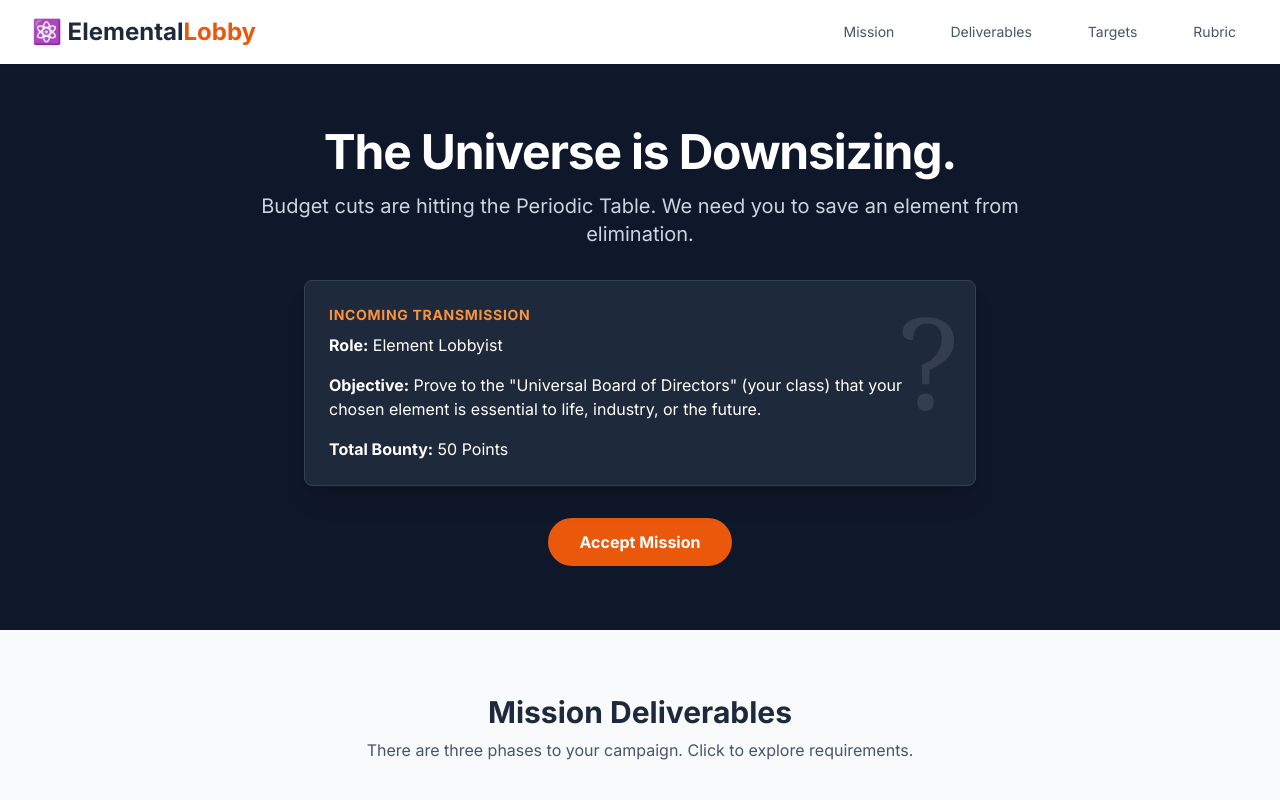
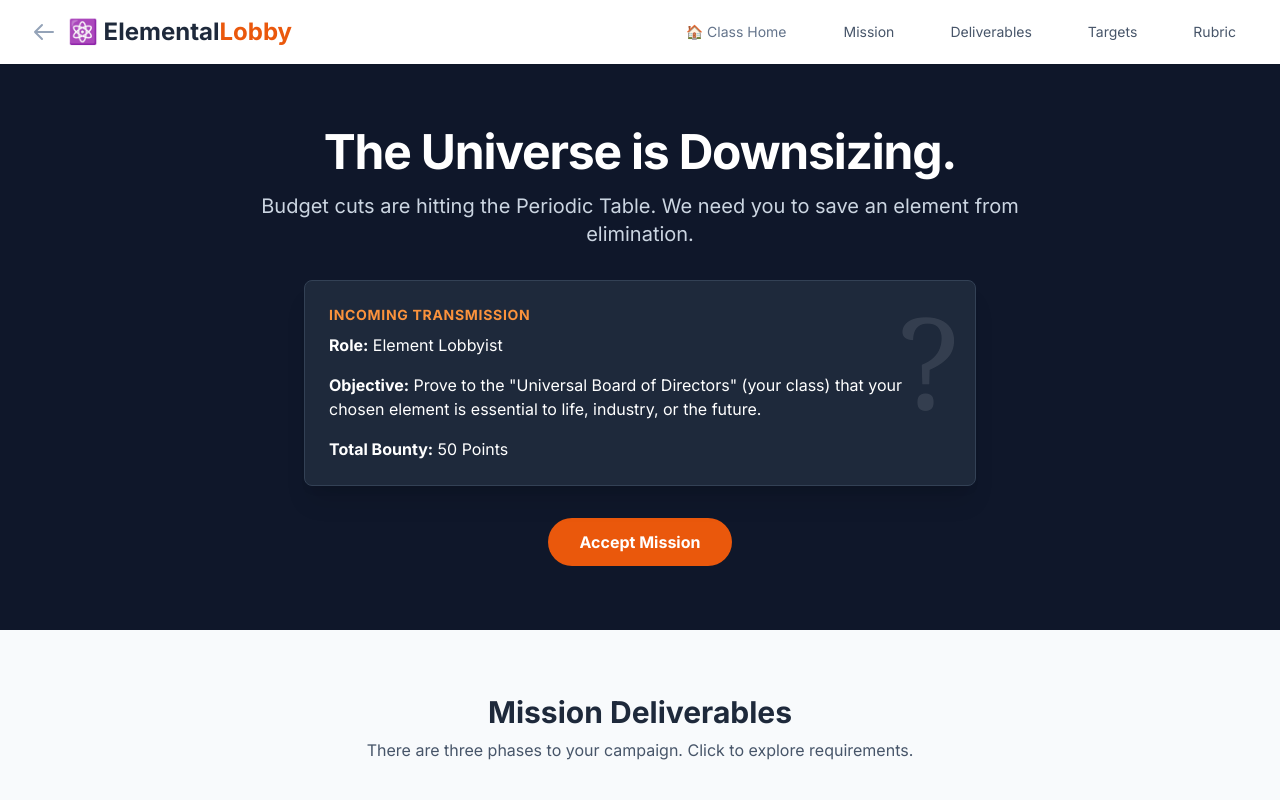
Before and after one commit to LHS-Beane/Chemistry, a plain HTML site: page docs/projects/element/index.html in a window 1280 px wide. Shown: the top 800 px of the page. Drawn offline with nearby package versions, Linux system fonts and the light colour scheme.

Commit message:
Update index.html

```diff
--- a/docs/projects/element/index.html
+++ b/docs/projects/element/index.html
@@ -56,9 +56,15 @@
         <div class="max-w-7xl mx-auto px-4 sm:px-6 lg:px-8">
             <div class="flex justify-between h-16">
                 <div class="flex items-center">
+                    <a href="/Chemistry/index.html" class="mr-3 text-slate-400 hover:text-orange-600 transition-colors" title="Back to Class Home">
+                        <svg xmlns="http://www.w3.org/2000/svg" class="h-6 w-6" fill="none" viewBox="0 0 24 24" stroke="currentColor">
+                            <path stroke-linecap="round" stroke-linejoin="round" stroke-width="2" d="M10 19l-7-7m0 0l7-7m-7 7h18" />
+                        </svg>
+                    </a>
                     <span class="text-2xl font-bold text-slate-800">⚛️ Elemental<span class="text-orange-600">Lobby</span></span>
                 </div>
                 <div class="hidden sm:flex space-x-8 items-center">
+                    <a href="/Chemistry/index.html" class="text-slate-500 hover:text-orange-600 px-3 py-2 rounded-md text-sm font-medium border border-transparent hover:border-slate-200">🏠 Class Home</a>
                     <a href="#mission" class="text-slate-600 hover:text-orange-600 px-3 py-2 rounded-md text-sm font-medium">Mission</a>
                     <a href="#deliverables" class="text-slate-600 hover:text-orange-600 px-3 py-2 rounded-md text-sm font-medium">Deliverables</a>
                     <a href="#elements" class="text-slate-600 hover:text-orange-600 px-3 py-2 rounded-md text-sm font-medium">Targets</a>
```
